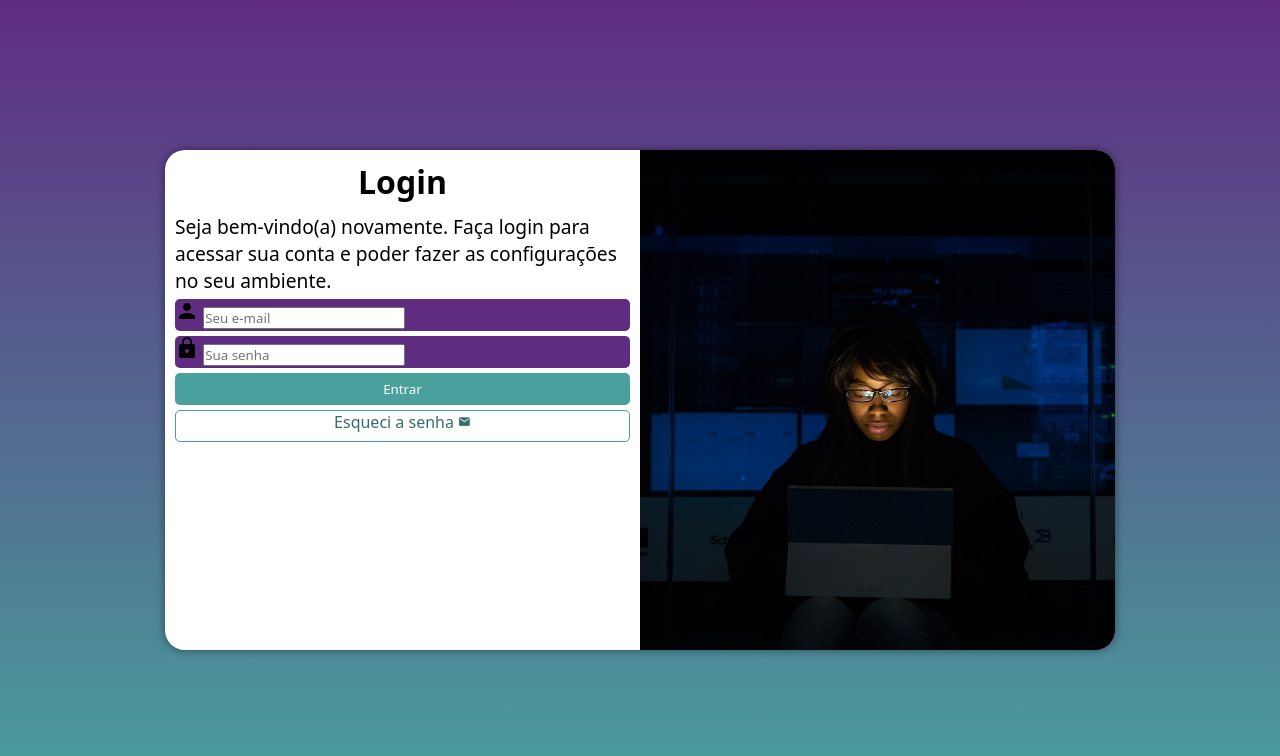
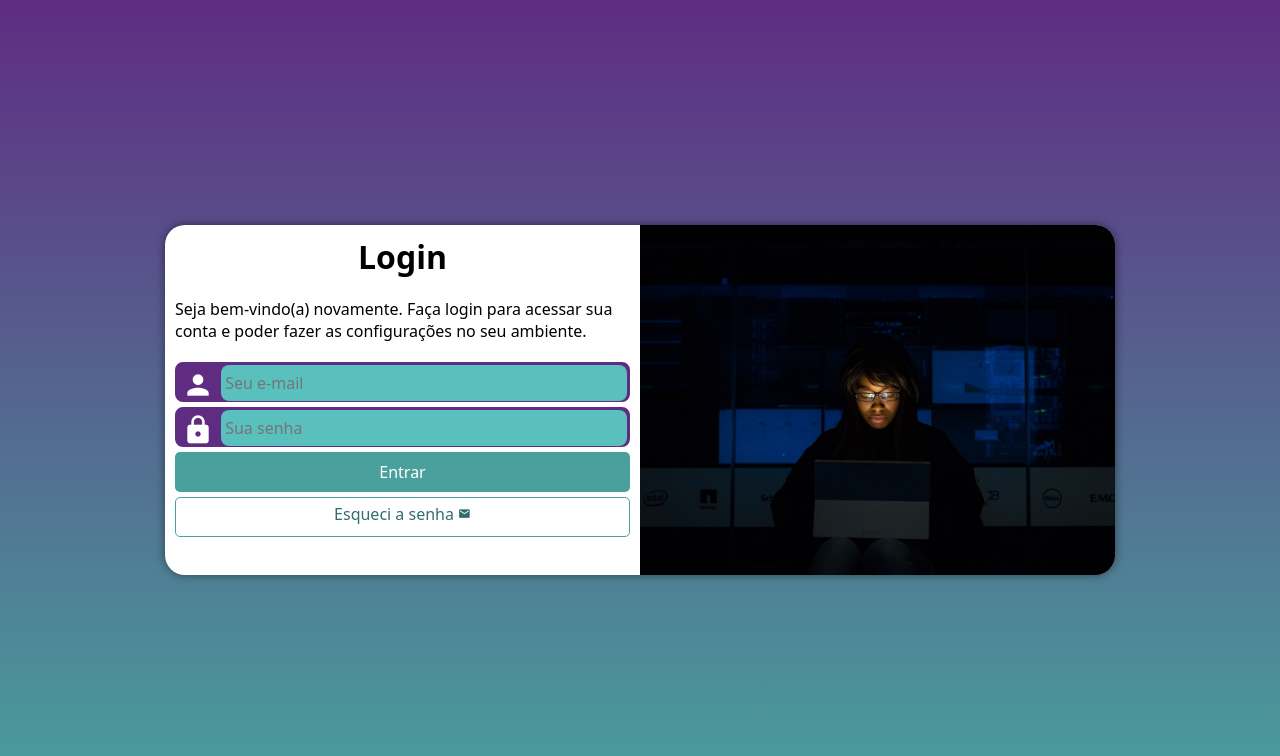
Before and after one commit to giih06/projeto-login, a plain HTML site: page index.html in a window 1280 px wide. Drawn offline with Linux system fonts and the light colour scheme.

Commit message:
bug fixed

```diff
--- a/estilos/mediaquery.css
+++ b/estilos/mediaquery.css
@@ -2,13 +2,14 @@
 
 /* versão para tables e desktop*/
 
-@media screen and (min-width: 768px) and (max-width: 992px){ /* versão tablet*/
+@media screen and (min-width: 768px) and (max-width: 992px){ /* Configuração para tablet*/
     body {
         background-image: linear-gradient(to top, var(--Verde), var(--Lilas));
     }
 
     section#login {
         width: 80vw;
+        height: 280px;
     }
 
     section#login > div#imagem {
@@ -31,6 +32,7 @@
 
         section#login {
             width: 950px;
+            height: 350px;
         }
 
         section#login > div#imagem {
@@ -49,6 +51,7 @@
         }
 
         div#formulario > p {
-            font-size: 1.2em;
+            font-size: 1em;
+            margin: 20px 0px ;
         }
     }
--- a/estilos/style.css
+++ b/estilos/style.css
@@ -35,15 +35,15 @@ section#login {
     position: absolute;
     top: 50%;
     left: 50%;
-    transform: translate(-50%, -50%);
     background-color: white;
-    height: 500px;
-    width: 260px;
+    height: 515px;
+    width: 250px;
     border-radius: 20px;
     overflow: hidden;
     box-shadow: 0px 0px 10px rgba(0, 0, 0, 0.464);
     transition: width .3, height .3;
     transition-timing-function: ease;
+    transform: translate(-50%, -50%);
 }
 
 section#login > div#imagem {
@@ -71,25 +71,50 @@ form > div.campo {
     background-color: var(--Lilas);
     display: block;
     width: 100%;
-    height: 32px;
+    height: 40px;
     margin: 5px 0px;
-    border-radius: 5px;
+    border-radius: 8px;
+    border: 2px solid var(--Lilas)
 }
 
 div.campo > label {
     display: none;
 }
 
+div.campo > span {
+    color: white;
+    /*background-color: black;*/
+    font-size: 2em;
+    width: 40px;
+    padding: 5px;
+}
+
+div.campo > input {
+    background-color: #59c0bd;
+    font-size: 1em;
+    height: 100%;
+    width: calc(100% - 45px);
+    border: 0px;
+    border-radius: 8px;
+    padding: 4px;
+    transform: translateY(-12px);
+}
+
+div.campo > input:focus-within {
+    background-color: white;
+    outline: none;
+}
+
 form > input[type=submit] {
+    font-size: 1em;
     display: block;
     width: 100%;
-    height: 32px;
+    height: 40px;
     background-color: var(--Verde);
     color: white;
     border: none;
     border-radius: 5px;
     cursor: pointer;
-    margin-top: 5px;
 }
 
 form > input[type=submit]:hover {
@@ -101,13 +126,14 @@ form > a.botao {
     text-align: center;
     font-size: 1em;
     width: 100%;
-    height: 32px;
+    height: 40px;
     background-color: white;
     border: 1px solid #49a09d;
     border-radius: 5px;
     color: #336e6c;
     text-decoration: none;
     margin-top: 5px;
+    padding-top: 5px;
 
 }
 
```
